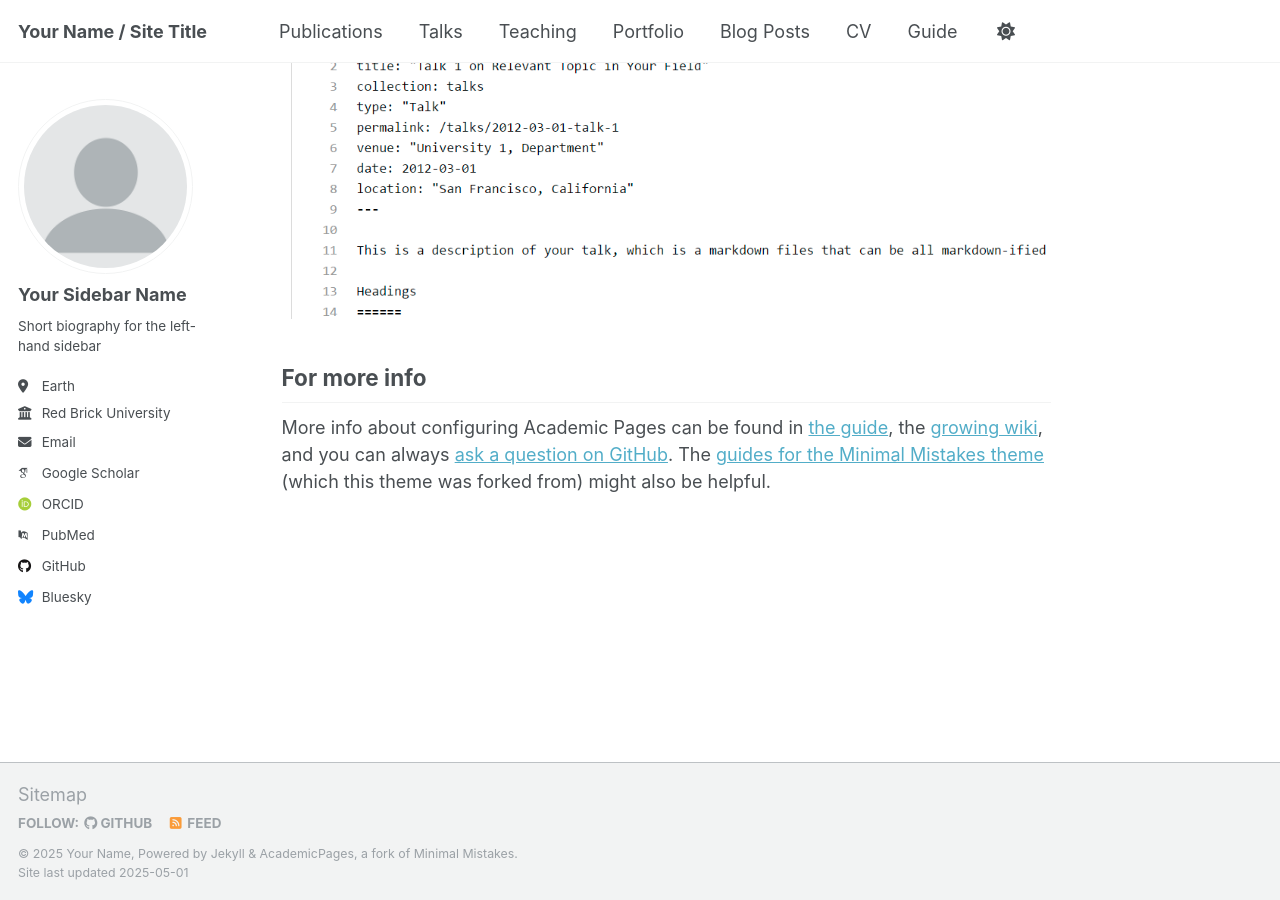
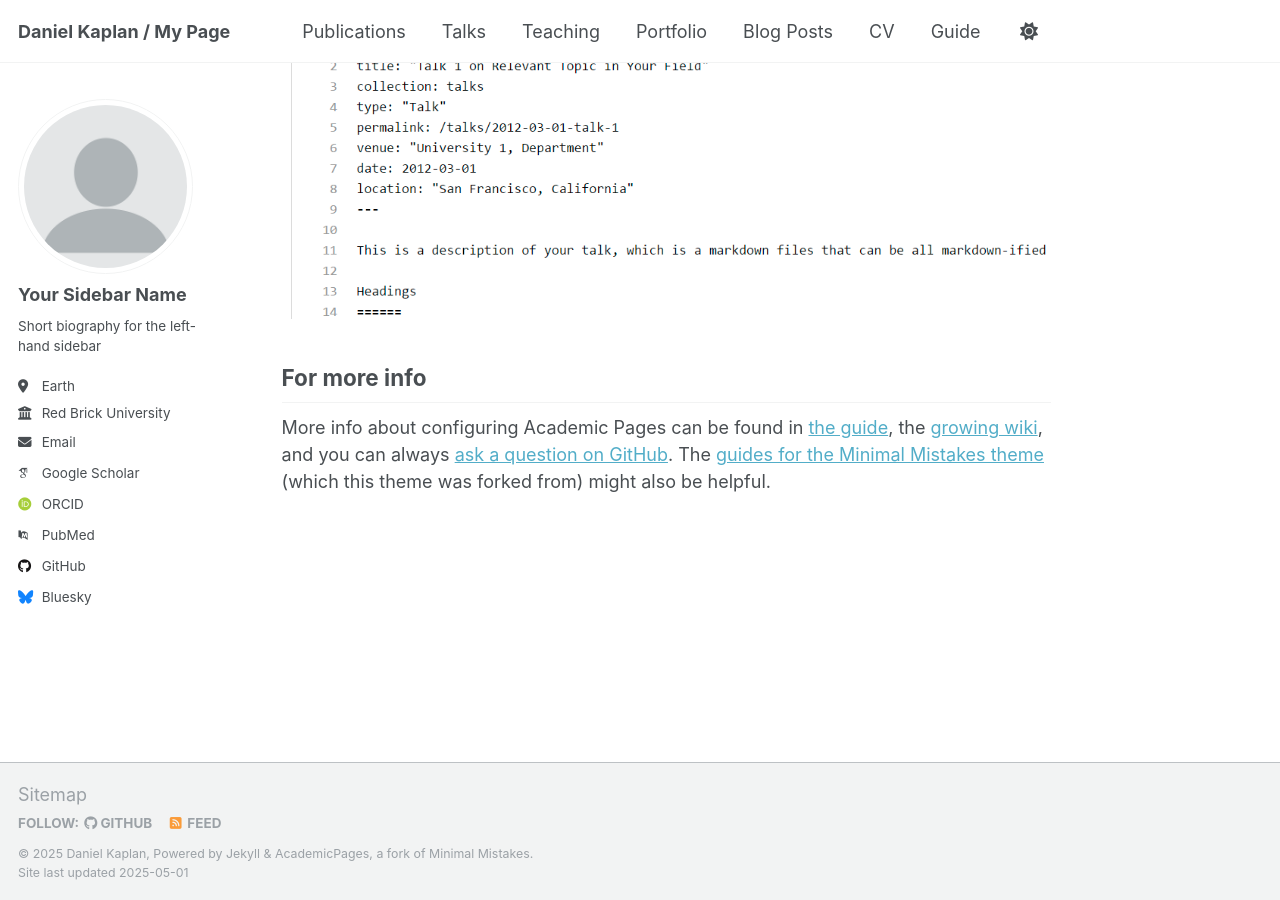
Before and after one commit to danielkaplan137/danielkaplan137.github.io, a Jekyll site: the page built from _pages/about.md, in a window 1280 px wide and 900 px high, scrolled down 2636 px. Built offline with Jekyll 4.4.1, drawn with Linux system fonts in a browser that asks for light colours; some web fonts are replaced.

Commit message:
Update _config.yml

```diff
--- a/_config.yml
+++ b/_config.yml
@@ -9,11 +9,11 @@
 # Basic Site Settings
 locale                   : "en-US"
 site_theme               : "default"
-title                    : "Your Name / Site Title"
+title                    : "Daniel Kaplan / My Page"
 title_separator          : "-"
-name                     : &name "Your Name"
+name                     : &name "Daniel Kaplan"
 description              : &description "personal description"
-url                      : https://academicpages.github.io # the base hostname & protocol for your site e.g. "https://[your GitHub username].github.io" or if you already have some other page hosted on Github then use "https://[your GitHub username].github.io/[Your Repo Name]"
+url                      : https://dk137.github.io # the base hostname & protocol for your site e.g. "https://[your GitHub username].github.io" or if you already have some other page hosted on Github then use "https://[your GitHub username].github.io/[Your Repo Name]"
 baseurl                  : "" # the subpath of your site, e.g. "/blog"
 repository               : "academicpages/academicpages.github.io"
 
```
